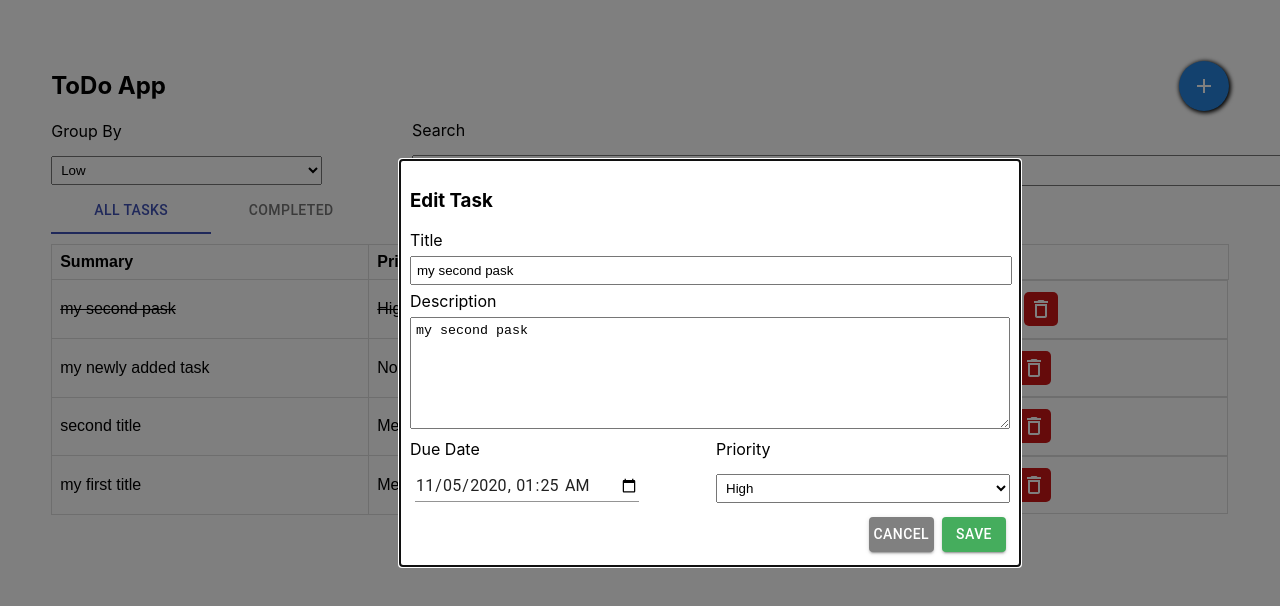
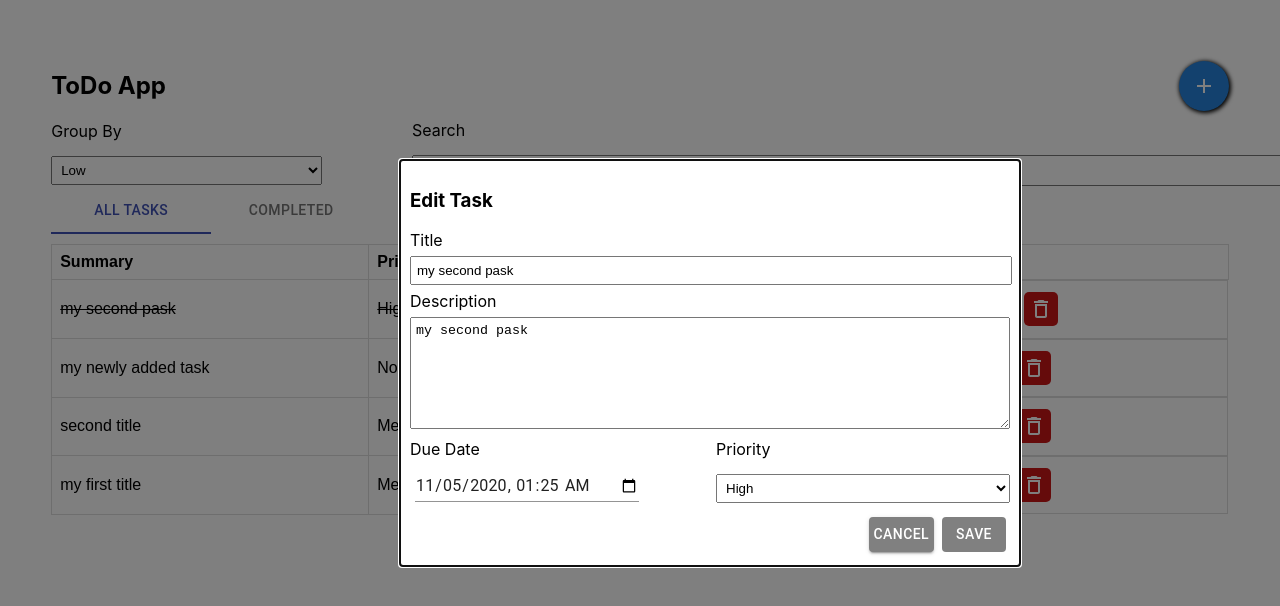
Before and after one commit to jyotsana-khaparde/maxxton-todo-frontend, a React (Create React App) app in the folder maxxton-todo-frontend/: page / in a window 1280 px wide. Both pictures are taken after a click on the icon 924 px from the left and 309 px from the top of the page. Shown: the top 606 px of the page. Built offline with nearby package versions, Linux system fonts and the light colour scheme; data requests are answered from the project's data file.

Commit message:
validation for title and description

```diff
--- a/maxxton-todo-frontend/src/components/add-task-form.js
+++ b/maxxton-todo-frontend/src/components/add-task-form.js
@@ -14,7 +14,24 @@ class TaskModal extends Component {
             title: props.taskDataObject && props.taskDataObject.Title || '',
             description: props.taskDataObject && props.taskDataObject.Description || '',
             dueDate: props.taskDataObject && props.taskDataObject.DueDate || '',
-            priority: props.taskDataObject && props.taskDataObject.Priority || ''
+            priority: props.taskDataObject && props.taskDataObject.Priority || '',
+            isTitleError: true,
+            isDescriptionError: true
+        }
+    }
+
+    validator = (key, value) => {
+        console.log('validator--->', key, value);
+        if ((key === 'title' && value && value.length > 140) || (key === 'title' && value && value.length < 10)) {
+            this.setState({ isTitleError: true })
+        } else {
+            this.setState({ isTitleError: false })
+        }
+
+        if ((key === 'description' && value && value.length > 500) || (key === 'description' && value && value.length < 10)) {
+            this.setState({ isDescriptionError: true })
+        } else {
+            this.setState({ isDescriptionError: false })
         }
     }
 
@@ -22,6 +39,9 @@ class TaskModal extends Component {
         console.log('handleChange ---',event.target.name, event.target.value);
         this.setState({
             [event.target.name]: event.target.value
+        },
+        () => {
+          this.validator(event.target.name, event.target.value);
         })
     }
 
@@ -68,7 +88,7 @@ class TaskModal extends Component {
               <h3>{this.props.heading}</h3>
             <form onSubmit={this.handleSubmit}>
                 <label>Title</label><br/>
-                <input readOnly={this.props.heading === 'View Task'} name='title' value={this.state.title} onChange={this.handleChange} placeholder='Title' style={{padding: 5, margin: '6px 0px 6px 0px', width: 588}} /><br/>
+                <input readOnly={this.props.heading === 'View Task'} name='title' value={this.state.title} onChange={this.handleChange} placeholder='Title' style={{padding: 5, margin: '6px 0px 6px 0px', width: 588 }} /><br/>
                 <label>Description</label><br/>
                 <textarea readOnly={this.props.heading === 'View Task'} name='description' value={this.state.description} onChange={this.handleChange} placeholder='Description' style={{padding: 5, margin: '6px 0px 6px 0px', width: 588, height: 100}} /><br/>
                 <div style={{ display: 'flex', justifyContent: 'space-between' }}>
@@ -100,9 +120,17 @@ class TaskModal extends Component {
                     <Button type="submit" variant="contained" style={{padding: 5, margin: 4, color: 'white', background: 'grey'}} onClick={this.props.handleClose}>
                         Cancel
                     </Button>
-                    {this.props.heading !== 'View Task' && <Button type="submit" variant="contained" style={{background: 'rgb(69 173 93)', color: 'white', padding: 5, margin: 4}}>
-                        Save
-                    </Button>}
+                    {
+                        this.props.heading !== 'View Task' &&
+                        <Button
+                            type="submit"
+                            variant="contained"
+                            style={{background: (this.state.isTitleError || this.state.isDescriptionError) ? 'grey' : 'rgb(69 173 93)', color: 'white', padding: 5, margin: 4}}
+                            disabled={this.state.isTitleError || this.state.isDescriptionError}
+                        >
+                            Save
+                        </Button>
+                    }
                 </div>
             </form>
             </div>
--- a/maxxton-todo-frontend/src/components/list.js
+++ b/maxxton-todo-frontend/src/components/list.js
@@ -93,7 +93,7 @@ class ListPage extends Component {
                                     {moment(dataLists.CreatedAt).format("YYYY-DD-MM")}
                                 </td>
                                 <td style={{border: '1px solid #dddddd', textAlign: 'left', padding: 8, textDecoration: dataLists.CurrentState === 'Done' ? 'line-through' : 'none'}}>
-                                    {moment(dataLists.DueDate).format("YYYY-DD-MM")}
+                                    {moment(dataLists.DueDate).format("YYYY-DD-MM") || null}
                                 </td>
                                 <td style={{border: '1px solid #dddddd', textAlign: 'left', padding: 8, display: 'flex'}}>
                                     <EditOutlinedIcon
```
